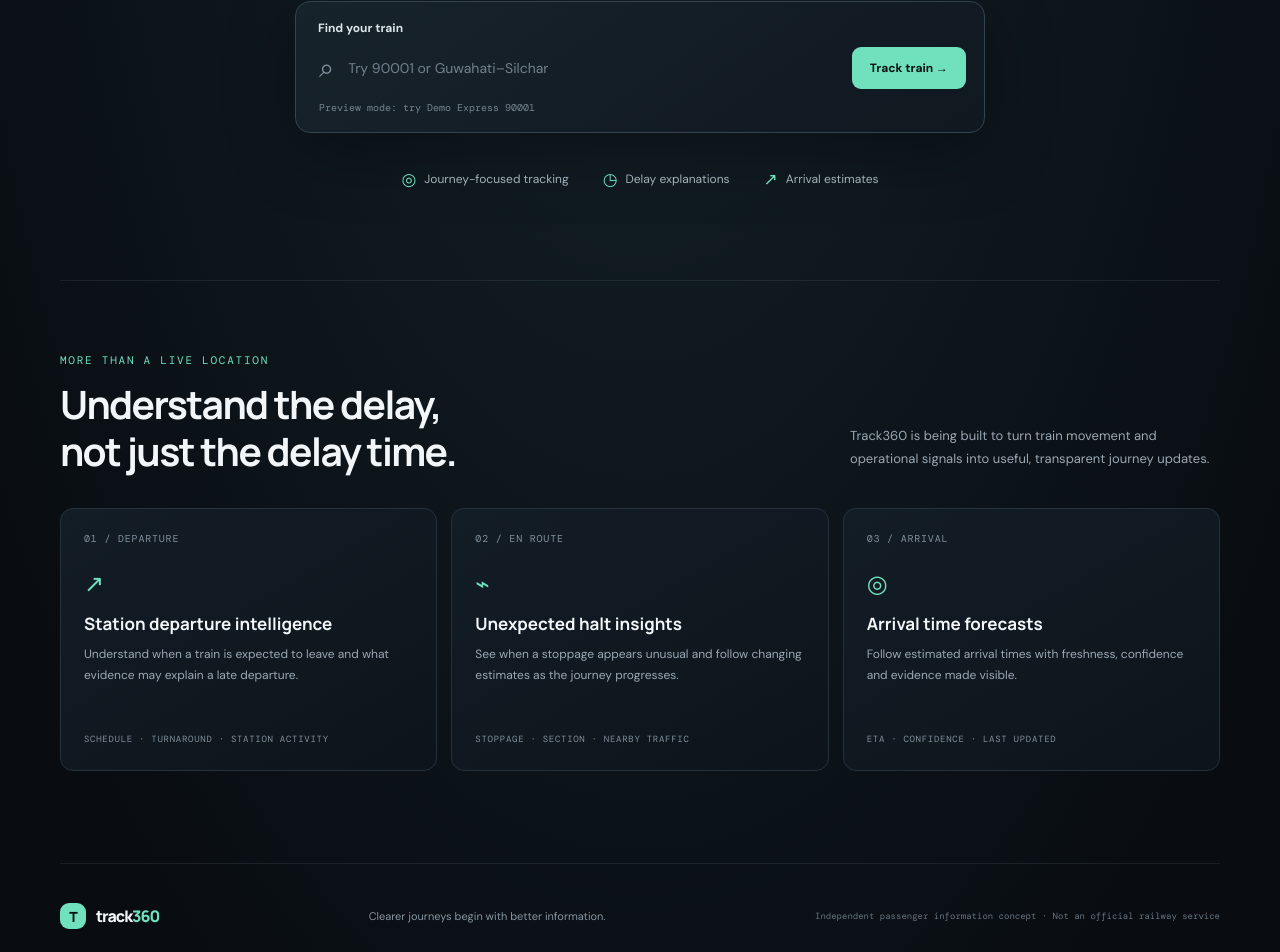
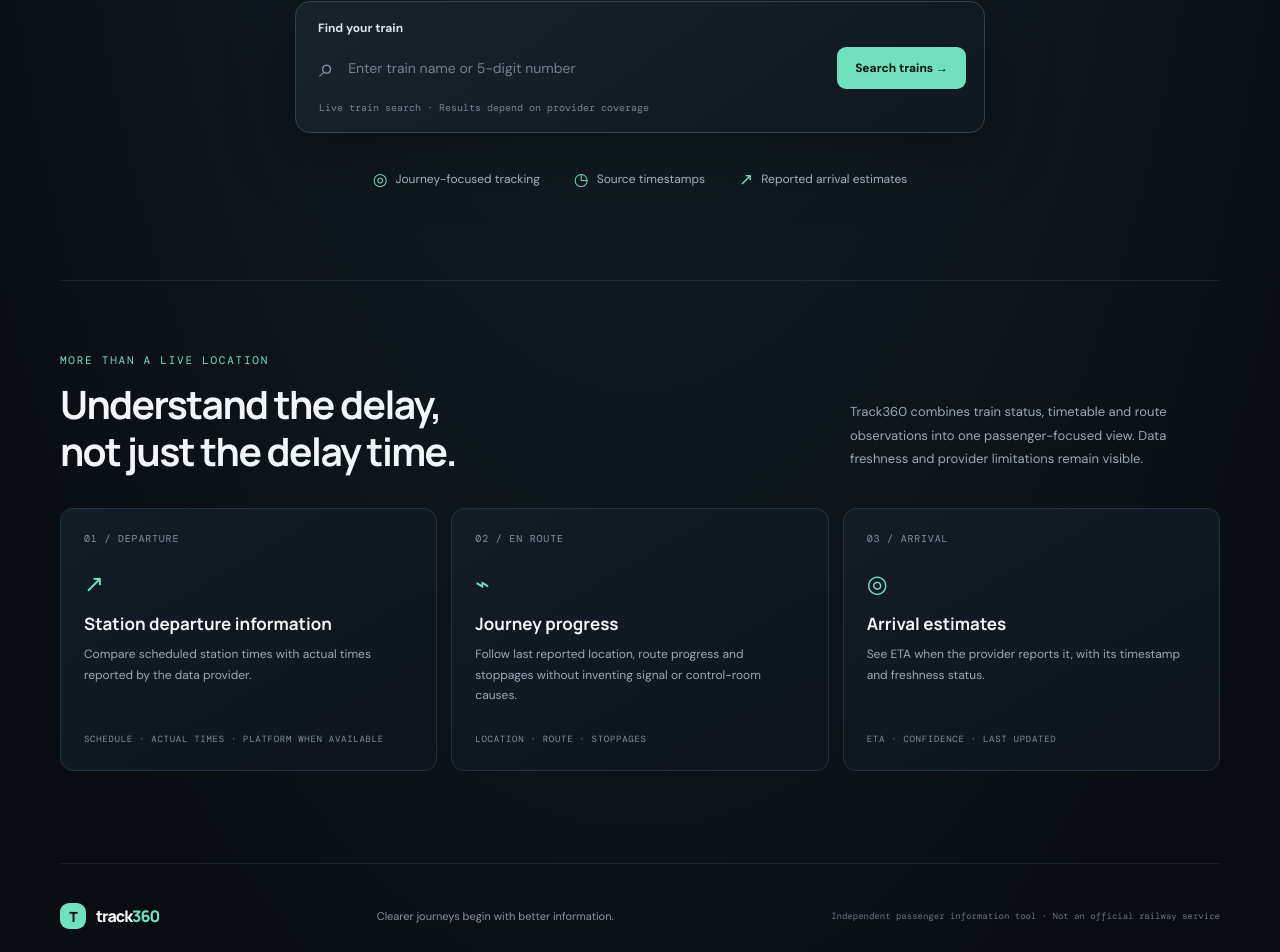
Before and after one commit to digbijoy123/track360, a Next.js app: page / in a window 1280 px wide. Shown: the part 488-1440 px from the top of the page. Built offline with nearby package versions, Linux system fonts and the light colour scheme.

Commit message:
Connect homepage search to live train API

```diff
--- a/src/app/page.tsx
+++ b/src/app/page.tsx
@@ -3,89 +3,82 @@
 import { FormEvent, useState } from "react";
 import { useRouter } from "next/navigation";
 
+type TrainResult = { number: string; name: string; originCode?: string; destinationCode?: string };
+
 export default function Home() {
   const [train, setTrain] = useState("");
+  const [results, setResults] = useState<TrainResult[]>([]);
   const [message, setMessage] = useState("");
+  const [searching, setSearching] = useState(false);
   const router = useRouter();
 
-  function handleSearch(event: FormEvent<HTMLFormElement>) {
+  async function handleSearch(event: FormEvent<HTMLFormElement>) {
     event.preventDefault();
-    const query = train.trim().toLowerCase();
-    if (!query) {
-      setMessage("Enter a train name or number to continue.");
+    const query = train.trim();
+    if (query.length < 2) {
+      setMessage("Enter at least two characters or a train number.");
       return;
     }
-    if (query === "90001" || query.includes("demo") || query.includes("guwahati") || query.includes("silchar")) {
-      router.push("/train/90001");
-      return;
+    setSearching(true);
+    setMessage("");
+    setResults([]);
+    try {
+      const response = await fetch("/api/trains/search?q=" + encodeURIComponent(query), { cache: "no-store" });
+      const json = await response.json();
+      if (!response.ok || json.status !== "SUCCESS") {
+        setMessage(json.error?.message || "Train search is unavailable. Please try again.");
+      } else {
+        const matches = json.data?.results || [];
+        setResults(matches);
+        if (matches.length === 0) setMessage("No matching trains were returned by the live data provider.");
+      }
+    } catch {
+      setMessage("Could not reach Track360. Check your connection and retry.");
+    } finally {
+      setSearching(false);
     }
-    setMessage("The current preview contains one simulated journey: Demo Express 90001. Live train search is not connected yet.");
   }
 
   return (
     <main className="site-shell">
       <nav className="topbar">
-        <a className="brand" href="/" aria-label="Track360 home">
-          <span className="brand-mark">T</span><span>track<span className="brand-accent">360</span></span>
-        </a>
+        <a className="brand" href="/" aria-label="Track360 home"><span className="brand-mark">T</span><span>track<span className="brand-accent">360</span></span></a>
         <div className="nav-meta"><span className="status-dot" />Passenger journey intelligence</div>
       </nav>
 
       <section className="hero">
         <div className="eyebrow"><span className="eyebrow-line" /> INDIAN RAILWAYS, MADE CLEARER</div>
         <h1>Know where your train is.<br /><span>Know what happens next.</span></h1>
-        <p className="hero-copy">Track your journey with a clearer picture of delays, unexpected halts, station departures and estimated arrival times.</p>
+        <p className="hero-copy">Track your journey with reported train movement, station timings, delay information and estimated arrival updates.</p>
 
         <form className="search-panel" onSubmit={handleSearch}>
           <label htmlFor="train-search">Find your train</label>
           <div className="search-row">
             <span className="search-icon" aria-hidden="true">⌕</span>
-            <input id="train-search" value={train} onChange={(event) => { setTrain(event.target.value); setMessage(""); }} placeholder="Try 90001 or Guwahati–Silchar" autoComplete="off" />
-            <button type="submit">Track train <span aria-hidden="true">→</span></button>
+            <input id="train-search" value={train} onChange={(event) => { setTrain(event.target.value); setMessage(""); setResults([]); }} placeholder="Enter train name or 5-digit number" autoComplete="off" />
+            <button type="submit" disabled={searching}>{searching ? "Searching…" : "Search trains →"}</button>
           </div>
-          <div className="search-hint">Preview mode: try Demo Express 90001</div>
+          <div className="search-hint">Live train search · Results depend on provider coverage</div>
           {message && <p className="search-message" role="status">{message}</p>}
+          {results.length > 0 && <div className="search-results" aria-label="Train search results">
+            {results.map((item) => <button className="result-item" type="button" key={item.number} onClick={() => router.push("/train/" + item.number)}>
+              <span><strong>{item.number} · {item.name}</strong><small>{item.originCode || "—"} → {item.destinationCode || "—"}</small></span><b>Track →</b>
+            </button>)}
+          </div>}
         </form>
 
-        <div className="trust-row">
-          <div><span className="trust-icon">◎</span><span>Journey-focused tracking</span></div>
-          <div><span className="trust-icon">◷</span><span>Delay explanations</span></div>
-          <div><span className="trust-icon">↗</span><span>Arrival estimates</span></div>
-        </div>
+        <div className="trust-row"><div><span className="trust-icon">◎</span><span>Journey-focused tracking</span></div><div><span className="trust-icon">◷</span><span>Source timestamps</span></div><div><span className="trust-icon">↗</span><span>Reported arrival estimates</span></div></div>
       </section>
 
       <section className="feature-section">
-        <div className="section-heading">
-          <div><div className="eyebrow">MORE THAN A LIVE LOCATION</div><h2>Understand the delay,<br />not just the delay time.</h2></div>
-          <p>Track360 is being built to turn train movement and operational signals into useful, transparent journey updates.</p>
-        </div>
+        <div className="section-heading"><div><div className="eyebrow">MORE THAN A LIVE LOCATION</div><h2>Understand the delay,<br />not just the delay time.</h2></div><p>Track360 combines train status, timetable and route observations into one passenger-focused view. Data freshness and provider limitations remain visible.</p></div>
         <div className="feature-grid">
-          <article className="feature-card">
-            <div className="feature-number">01 / DEPARTURE</div><div className="feature-symbol">↗</div>
-            <h3>Station departure intelligence</h3>
-            <p>Understand when a train is expected to leave and what evidence may explain a late departure.</p>
-            <span className="feature-foot">SCHEDULE · TURNAROUND · STATION ACTIVITY</span>
-          </article>
-          <article className="feature-card">
-            <div className="feature-number">02 / EN ROUTE</div><div className="feature-symbol">⌁</div>
-            <h3>Unexpected halt insights</h3>
-            <p>See when a stoppage appears unusual and follow changing estimates as the journey progresses.</p>
-            <span className="feature-foot">STOPPAGE · SECTION · NEARBY TRAFFIC</span>
-          </article>
-          <article className="feature-card">
-            <div className="feature-number">03 / ARRIVAL</div><div className="feature-symbol">◎</div>
-            <h3>Arrival time forecasts</h3>
-            <p>Follow estimated arrival times with freshness, confidence and evidence made visible.</p>
-            <span className="feature-foot">ETA · CONFIDENCE · LAST UPDATED</span>
-          </article>
+          <article className="feature-card"><div className="feature-number">01 / DEPARTURE</div><div className="feature-symbol">↗</div><h3>Station departure information</h3><p>Compare scheduled station times with actual times reported by the data provider.</p><span className="feature-foot">SCHEDULE · ACTUAL TIMES · PLATFORM WHEN AVAILABLE</span></article>
+          <article className="feature-card"><div className="feature-number">02 / EN ROUTE</div><div className="feature-symbol">⌁</div><h3>Journey progress</h3><p>Follow last reported location, route progress and stoppages without inventing signal or control-room causes.</p><span className="feature-foot">LOCATION · ROUTE · STOPPAGES</span></article>
+          <article className="feature-card"><div className="feature-number">03 / ARRIVAL</div><div className="feature-symbol">◎</div><h3>Arrival estimates</h3><p>See ETA when the provider reports it, with its timestamp and freshness status.</p><span className="feature-foot">ETA · CONFIDENCE · LAST UPDATED</span></article>
         </div>
       </section>
-
-      <footer className="footer">
-        <a className="brand footer-brand" href="/"><span className="brand-mark">T</span><span>track<span className="brand-accent">360</span></span></a>
-        <p>Clearer journeys begin with better information.</p>
-        <span className="footer-note">Independent passenger information concept · Not an official railway service</span>
-      </footer>
+      <footer className="footer"><a className="brand footer-brand" href="/"><span className="brand-mark">T</span><span>track<span className="brand-accent">360</span></span></a><p>Clearer journeys begin with better information.</p><span className="footer-note">Independent passenger information tool · Not an official railway service</span></footer>
     </main>
   );
 }
```
